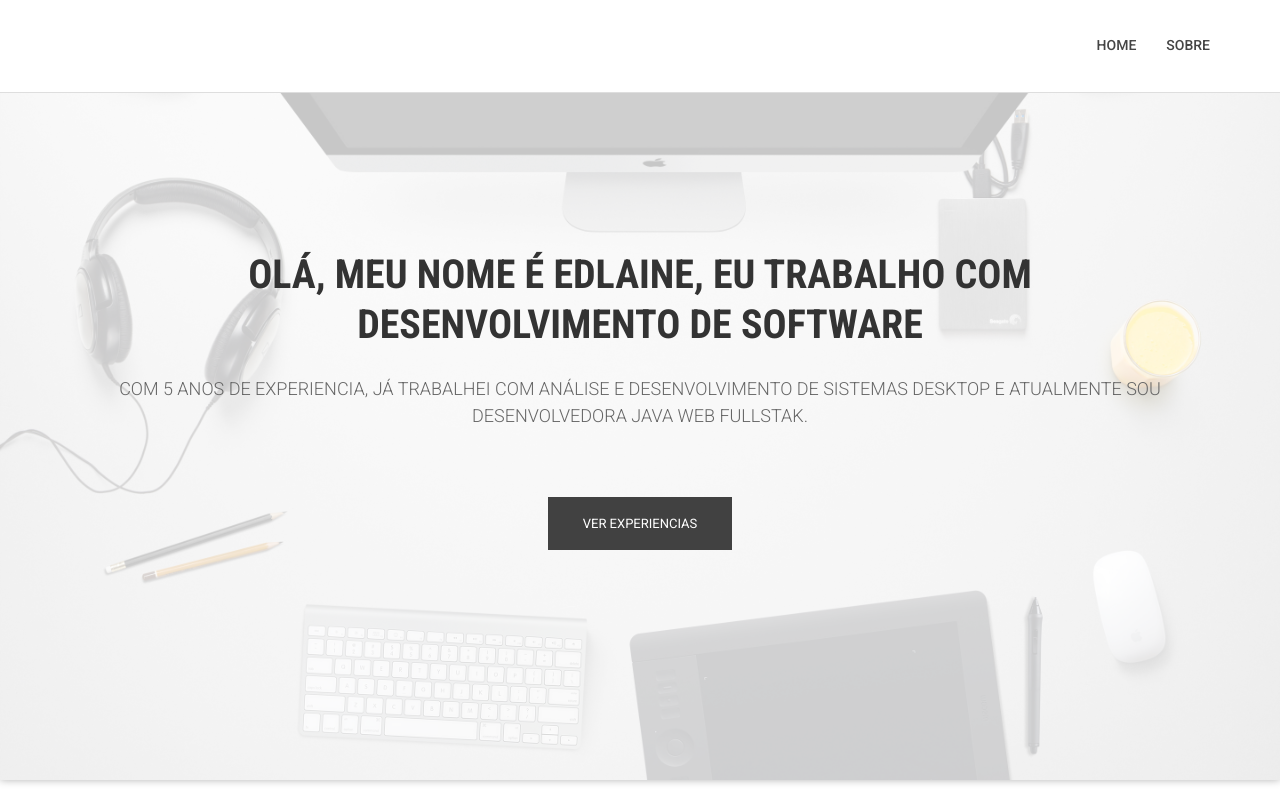
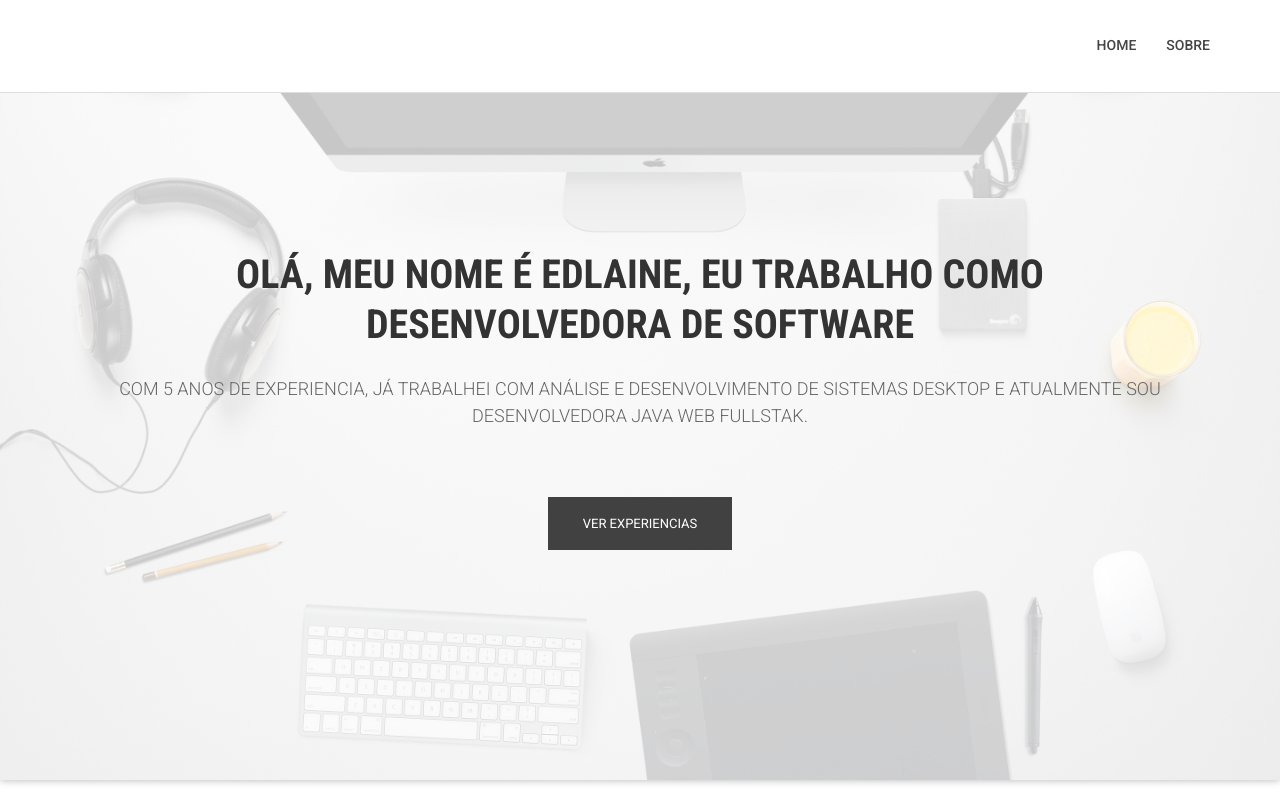
Before and after one commit to EdlaineZamora/edlainezamora.github.io, a website: page index.html in a window 1280 px wide. Shown: the top 800 px of the page. Drawn offline with nearby package versions, Linux system fonts and the light colour scheme; files whose address does not match are found by name; a web font is replaced by a local one.

Commit message:
Mudança de layout.

```diff
--- a/index.html
+++ b/index.html
@@ -117,8 +117,8 @@
                             <!-- Slider -->
                             <section class="cd-intro">
                                 <h1 class="wow fadeInUp animated cd-headline slide" data-wow-delay=".4s" >
-                                <span>Olá, meu nome é Edlaine, eu trabalho com</span><br>
-                                <span><strong>Desenvolvimento de Software</strong></span>
+                                <span>Olá, meu nome é Edlaine, eu trabalho como</span><br>
+                                <span><strong>Desenvolvedora de Software</strong></span>
                                 </h1>
                                 </section>
                                 <h2 class="wow fadeInUp animated" data-wow-delay=".6s" >
```
